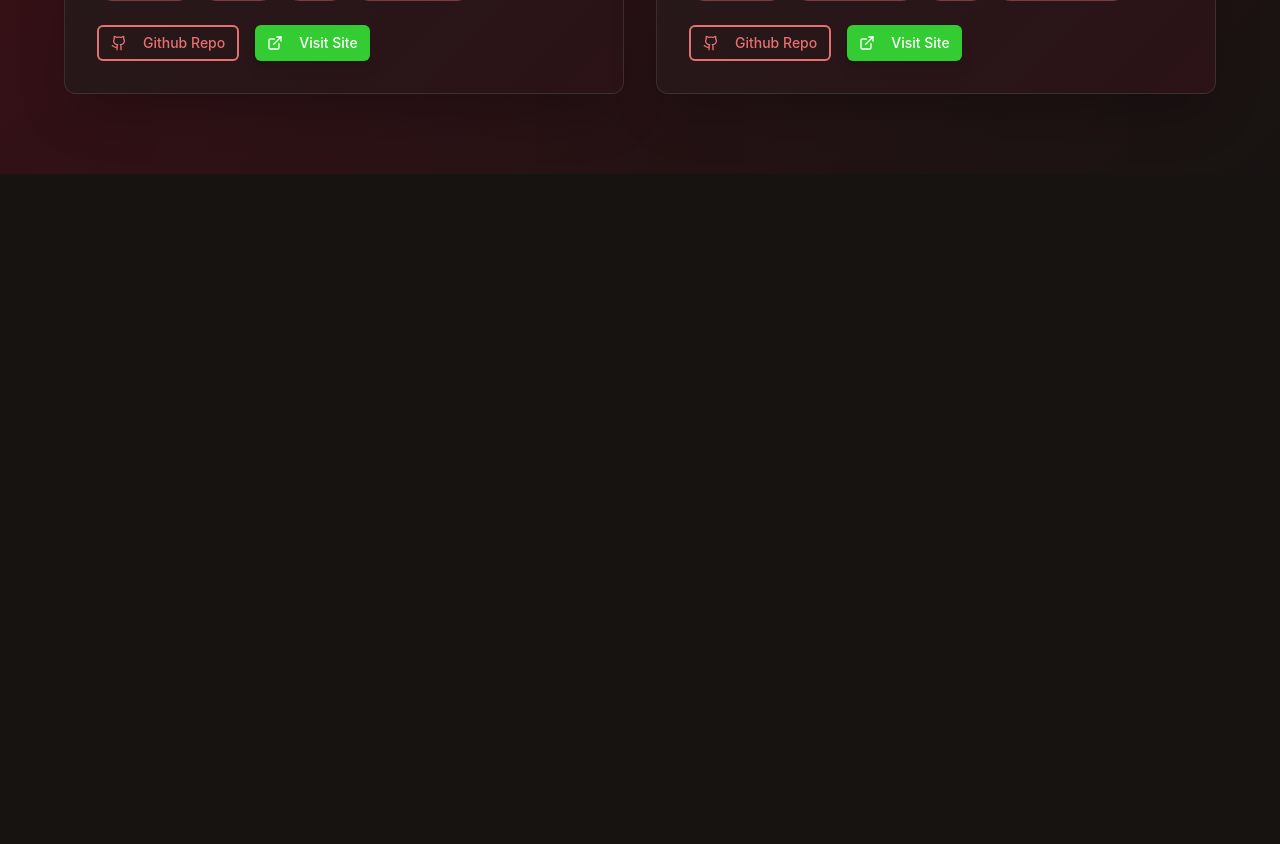
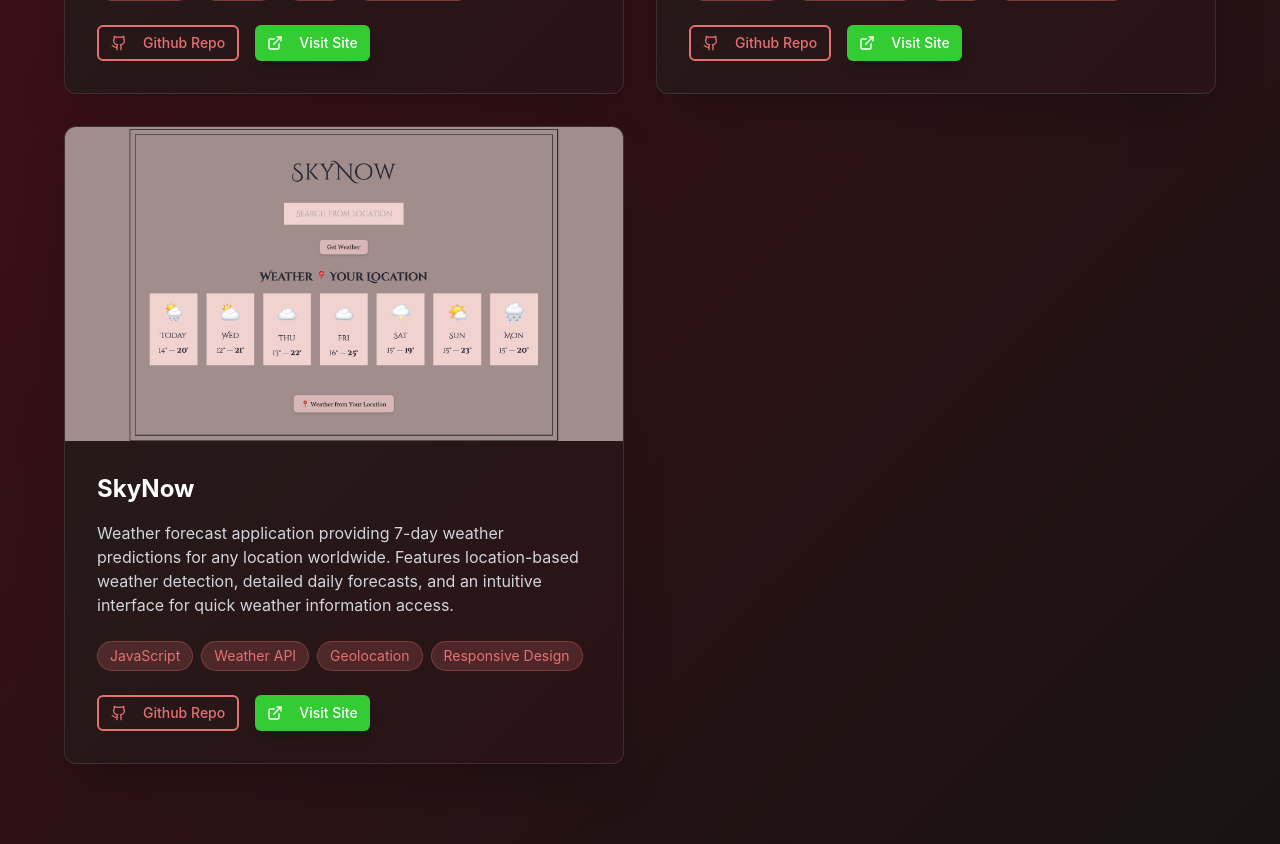
Before and after one commit to JustSuffer/Portfolio, a React (Vite) app: page /projects in a window 1280 px wide. Shown: the part 2280-3124 px from the top of the page. Before the commit the page ends 2454 px from the top, so only its background shows below. Built offline with nearby package versions, Linux system fonts and the light colour scheme.

Commit message:
Add SkyNow project and website

```diff
--- a/src/pages/MyWebsites.tsx
+++ b/src/pages/MyWebsites.tsx
@@ -26,6 +26,12 @@ const MyWebsites = () => {
       description: "Movie rating and watchlist management system to track and rate films.",
       url: "https://watchpoplist.netlify.app",
       gradient: "from-orange-600/20 to-red-600/20"
+    },
+    {
+      title: "SkyNow",
+      description: "7-day weather forecast application for any location worldwide with geolocation support.",
+      url: "https://skynowiz.netlify.app",
+      gradient: "from-sky-600/20 to-blue-600/20"
     }
   ];
 
--- a/src/pages/Projects.tsx
+++ b/src/pages/Projects.tsx
@@ -6,6 +6,7 @@ import sudokuGameProject from "@/assets/sudoku-game-project.png";
 import weddingAlbumProject from "@/assets/wedding-album-project.png";
 import packoriaProject from "@/assets/packoria-project.png";
 import watchpoplistProject from "@/assets/watchpoplist-project.png";
+import skynowProject from "@/assets/skynow-project.png";
 
 
 const Projects = () => {
@@ -55,6 +56,14 @@ const Projects = () => {
       technologies: ["JavaScript", "API Integration", "CSS3", "Movie Database"],
       githubLink: "https://github.com/JustSuffer/WatchPopList",
       siteLink: "https://watchpoplist.netlify.app/"
+    },
+    {
+      title: "SkyNow",
+      description: "Weather forecast application providing 7-day weather predictions for any location worldwide. Features location-based weather detection, detailed daily forecasts, and an intuitive interface for quick weather information access.",
+      image: skynowProject,
+      technologies: ["JavaScript", "Weather API", "Geolocation", "Responsive Design"],
+      githubLink: "https://github.com/JustSuffer/SkyNow",
+      siteLink: "https://skynowiz.netlify.app/"
     }
   ];
 
```
Also changed, not shown: src/assets/skynow-project.png (added).
